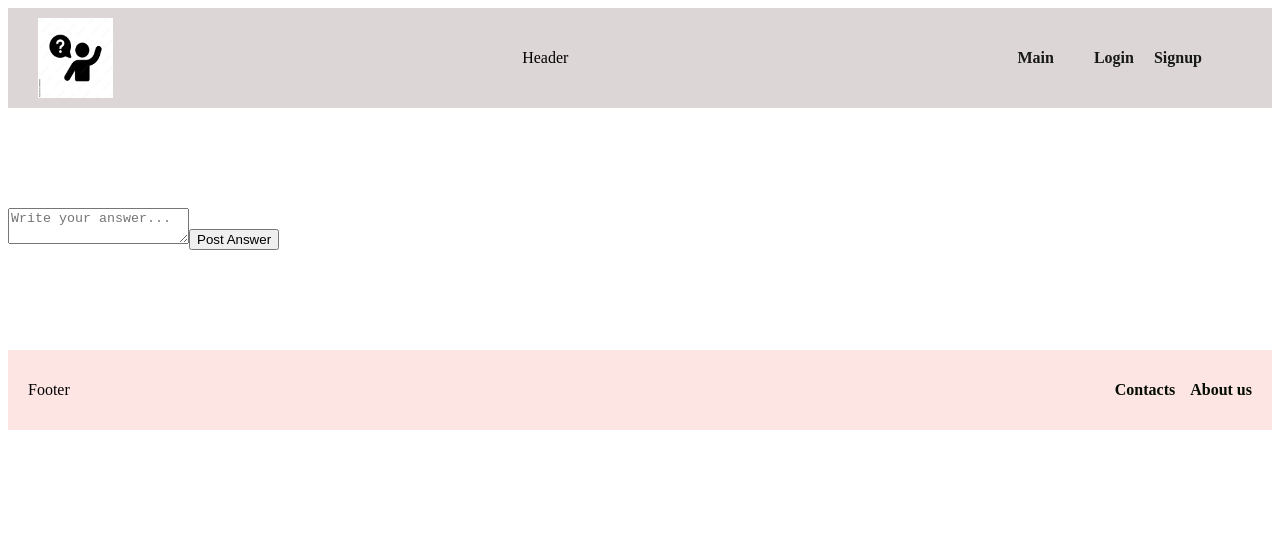
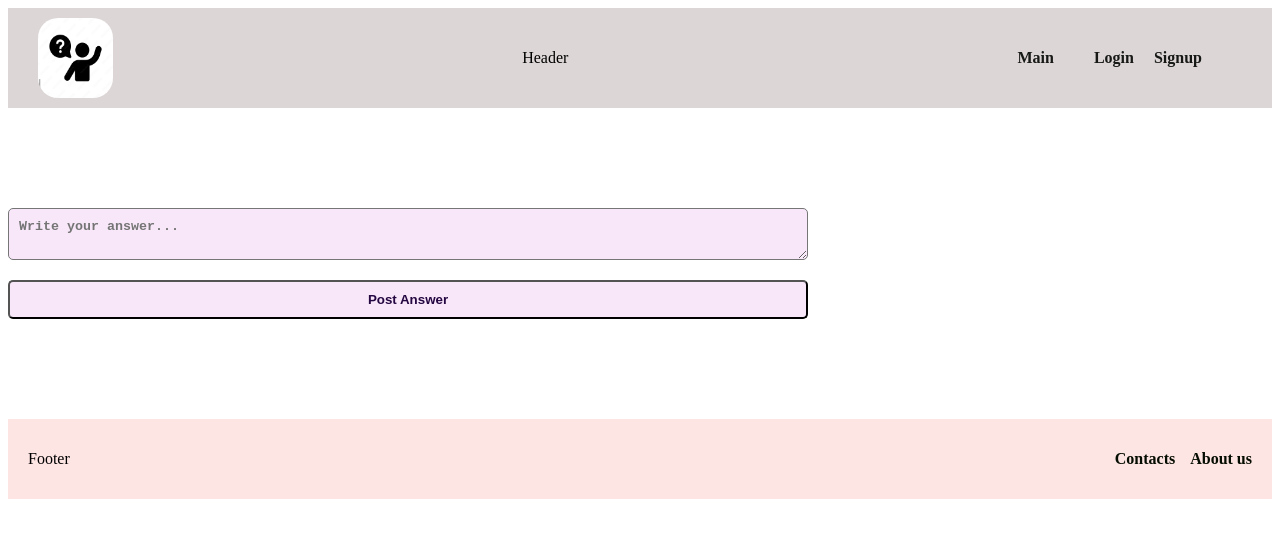
Before and after one commit to Zebraszebras/forumFront1, a Next.js app: page /question/AnswerQuestion in a window 1280 px wide. Shown: the top 538 px of the page. Built offline with nearby package versions, Linux system fonts and the light colour scheme.

Commit message:
Answer Question styled

```diff
--- a/src/components/header/styles.module.css
+++ b/src/components/header/styles.module.css
@@ -12,6 +12,7 @@
 }
 
 .logo {
+  border-radius: 20px;
   height: 80px;
   width: 75px;
 }
--- a/src/pages/question/AnswerQuestion.js
+++ b/src/pages/question/AnswerQuestion.js
@@ -1,5 +1,6 @@
 import axios from "axios";
 import { useState } from "react";
+import styles from "./answerQuestion.module.css";
 
 const AnswerQuestion = (props) => {
   const { questionId } = props;
@@ -13,13 +14,15 @@ const AnswerQuestion = (props) => {
 
   return (
     <>
-      <textarea
+    <div className={styles.answerQuestionWrapper}>
+      <textarea className={styles.textarea}
         placeholder="Write your answer..."
         value={answer}
         onInput={(event) => setAnswer(event.target.value)}
       />
 
-      <button onClick={postAnswer}>Post Answer</button>
+      <button className={styles.postAnswerButton} onClick={postAnswer}>Post Answer</button>
+      </div>
     </>
   );
 };
--- /dev/null
+++ b/src/pages/question/answerQuestion.module.css
@@ -0,0 +1,25 @@
+.answerQuestionWrapper{
+display: flex;
+flex-direction: column;
+gap: 20px;
+max-width: 800px;
+}
+.textarea{
+    padding: 10px;
+border-radius: 5px;
+background-color: rgb(247, 231, 249);
+color: rgb(37, 7, 66);
+font-weight: bold;
+}
+.postAnswerButton{
+padding: 10px;
+    border-radius: 5px;
+    background-color: rgb(247, 231, 249);
+    color: rgb(37, 7, 66);
+    font-weight: bold;
+}
+
+.postAnswerButton:hover{
+    background-color: rgb(240, 174, 231);
+    color: rgb(249, 19, 161);
+}
```
